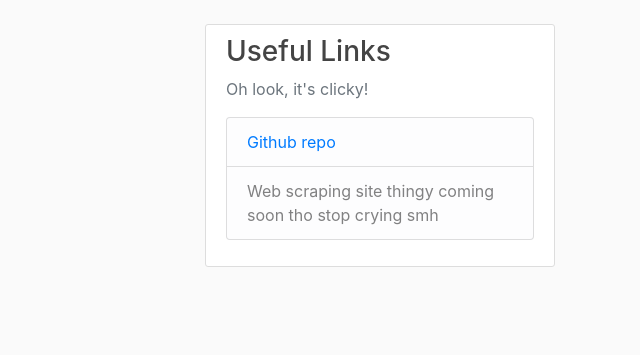
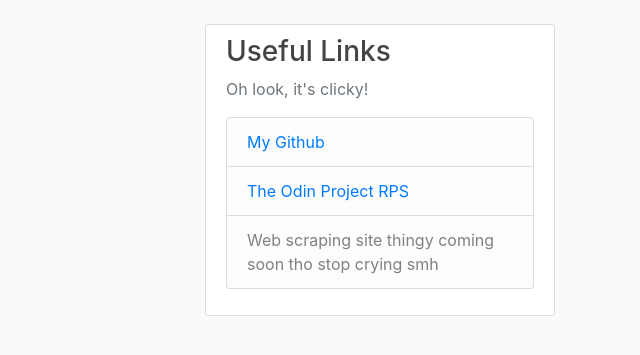
Before and after one commit to Yug34/stupid-blog, a Django app: page / in a window 1280 px wide. Shown: the part 56-411 px from the top of the page, without its empty margins (640-1280 px from the left). Run offline with Django 3.2, Linux system fonts and the light colour scheme; data that the repository does not hold is empty; some libraries are stand-ins or nearby versions.

Commit message:
Added Odin RPS link

```diff
--- a/blog/templates/blog/base.html
+++ b/blog/templates/blog/base.html
@@ -62,7 +62,8 @@
             <h3>Useful Links</h3>
             <p class='text-muted'>Oh look, it's clicky!
               <ul class="list-group">
-                <li class="list-group-item list-group-item-light"><a href="https://www.youtube.com/watch?v=dQw4w9WgXcQ">Github repo</a></li>
+                <li class="list-group-item list-group-item-light"><a href="https://github.com/Yug34/">My Github</a></li>
+                <li class="list-group-item list-group-item-light"><a href="http://stupidblogs.me/TheOdinProject-RPS/">The Odin Project RPS</a></li>
                 <li class="list-group-item list-group-item-light">Web scraping site thingy coming soon tho stop crying smh</li>
               </ul>
             </p>
```
